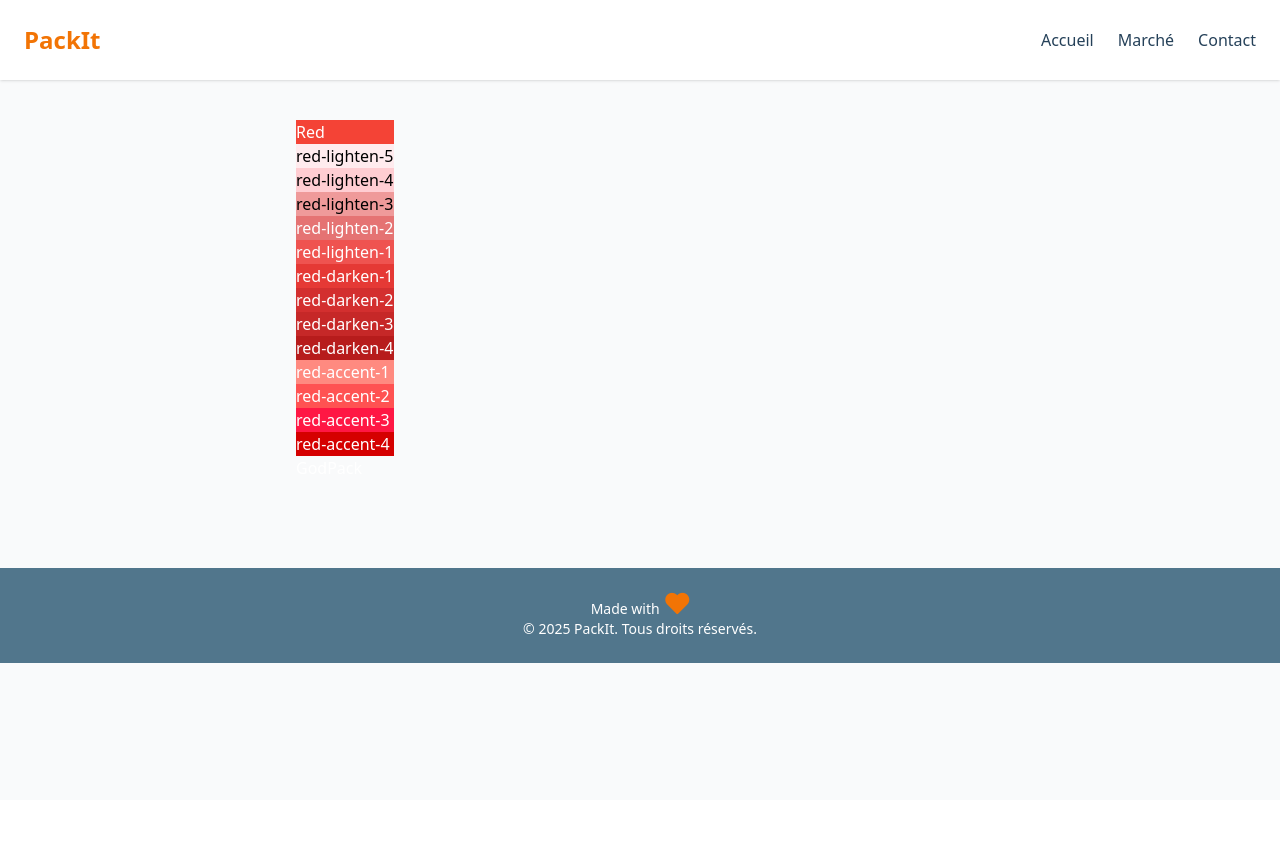
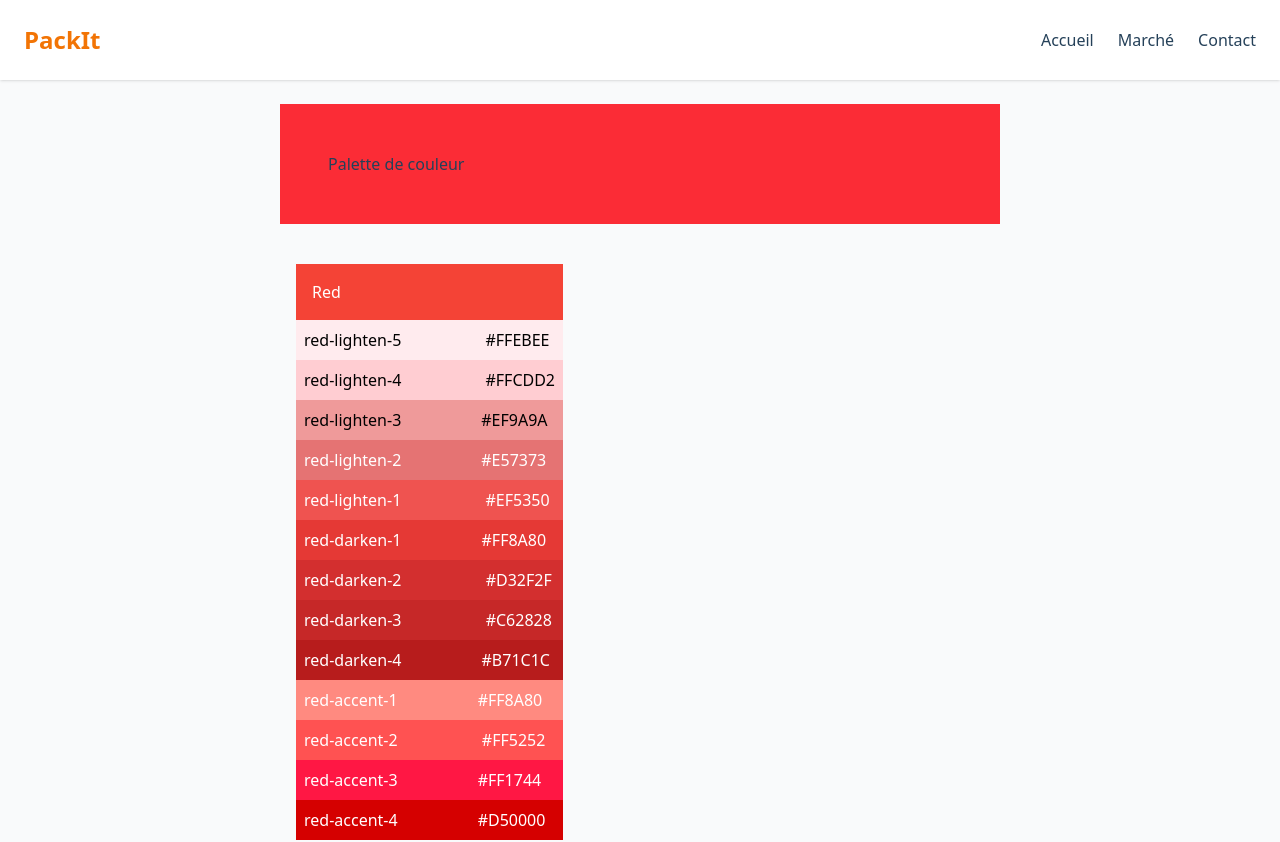
Before and after one commit to ReadyToDevNow/NovaKit, a Vue app: page /Product in a window 1280 px wide. Shown: the top 842 px of the page. Before the commit the page ends 800 px from the top, so only its background shows below. Built offline with nearby package versions, Linux system fonts and the light colour scheme.

Commit message:
feat(design): add red color pack

```diff
--- a/src/components/ProductSheet.vue
+++ b/src/components/ProductSheet.vue
@@ -20,23 +20,29 @@
 -->
     <!-- Main content - 1 card per row -->
     <main class="p-6 space-y-6 max-w-3xl mx-auto">
-      <div class="flex flex-row p-4 items-center text-white">
+      <h1 class="bg-red-500 p-12">Palette de couleur</h1>
+      <div class="flex flex-row p-4 items-center text-white w-full">
         <div class="flex flex-col mr-4">
-          <span class="bg-[#F44336]">Red</span>
-          <span class="bg-[#FFEBEE] text-black">red-lighten-5</span>
-          <span class="bg-[#FFCDD2] text-black">red-lighten-4</span>
-          <span class="bg-[#EF9A9A] text-black">red-lighten-3</span>
-          <span class="bg-[#E57373]">red-lighten-2</span>
-          <span class="bg-[#EF5350]">red-lighten-1</span>
-          <span class="bg-[#E53935]">red-darken-1</span>
-          <span class="bg-[#D32F2F]">red-darken-2</span>
-          <span class="bg-[#C62828]">red-darken-3</span>
-          <span class="bg-[#B71C1C]">red-darken-4</span>
-          <span class="bg-[#FF8A80]">red-accent-1</span>
-          <span class="bg-[#FF5252]">red-accent-2</span>
-          <span class="bg-[#FF1744]">red-accent-3</span>
-          <span class="bg-[#D50000]">red-accent-4</span>
-          <span>GodPack</span>
+          <span class="bg-[#F44336] p-4">Red</span>
+          <span class="bg-[#FFEBEE] text-black p-2"
+            >red-lighten-5 <span class="m-10"></span>#FFEBEE</span
+          >
+          <span class="bg-[#FFCDD2] text-black p-2"
+            >red-lighten-4 <span class="m-10"></span>#FFCDD2</span
+          >
+          <span class="bg-[#EF9A9A] text-black p-2"
+            >red-lighten-3<span class="m-10"> </span>#EF9A9A</span
+          >
+          <span class="bg-[#E57373] p-2">red-lighten-2<span class="m-10"></span>#E57373</span>
+          <span class="bg-[#EF5350] p-2">red-lighten-1 <span class="m-10"></span>#EF5350</span>
+          <span class="bg-[#E53935] p-2">red-darken-1<span class="m-10"></span>#FF8A80</span>
+          <span class="bg-[#D32F2F] p-2">red-darken-2 <span class="m-10"></span>#D32F2F</span>
+          <span class="bg-[#C62828] p-2">red-darken-3 <span class="m-10"></span>#C62828</span>
+          <span class="bg-[#B71C1C] p-2">red-darken-4<span class="m-10"></span>#B71C1C</span>
+          <span class="bg-[#FF8A80] p-2">red-accent-1<span class="m-10"></span>#FF8A80</span>
+          <span class="bg-[#FF5252] p-2">red-accent-2 <span class="m-10"></span>#FF5252</span>
+          <span class="bg-[#FF1744] p-2">red-accent-3<span class="m-10"></span>#FF1744</span>
+          <span class="bg-[#D50000] p-2">red-accent-4<span class="m-10"></span>#D50000</span>
         </div>
         <!--
         <div class="flex flex-col mr-4">
```
